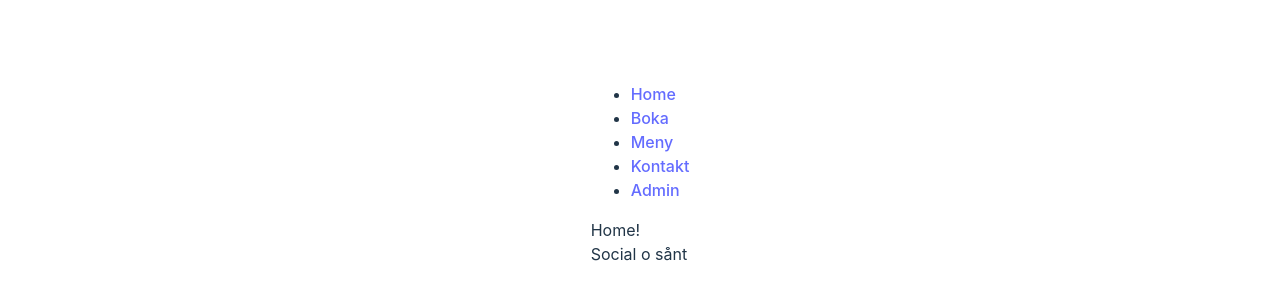
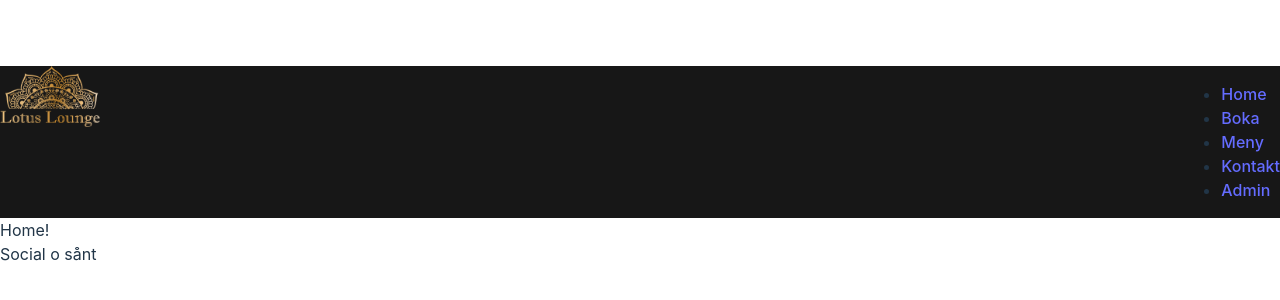
Before and after one commit to Medieinstitutet/the-restaurant-team8, a React (Vite) app: page / in a window 1280 px wide. Shown: the part 234-534 px from the top of the page. Built offline with nearby package versions, Linux system fonts and the light colour scheme.

Commit message:
logo + initial styling added

```diff
--- a/src/components/navbar/Navbar.scss
+++ b/src/components/navbar/Navbar.scss
@@ -0,0 +1,15 @@
+nav{
+    width: 100vw;
+    display: flex;
+    flex-direction: row;
+    justify-content: space-between;
+    background-color: #171717;
+}
+
+.logoContainer{
+    width: 100px;
+}
+
+.logoContainer img{
+    width: 100%;
+}
--- a/src/components/navbar/Navbar.tsx
+++ b/src/components/navbar/Navbar.tsx
@@ -1,8 +1,12 @@
 import { NavLink } from "react-router-dom";
-
+import logo from '../../images/logo.png'
+import './Navbar.scss'
 export const Navbar = () => {
   return (
     <nav>
+      <div className="logoContainer">
+        <img src={logo} alt="logotyp" />
+      </div>
       <ul>
         <li>
           <NavLink to={"/"}>Home</NavLink>
```
Also changed, not shown: src/images/logo.png (added).
